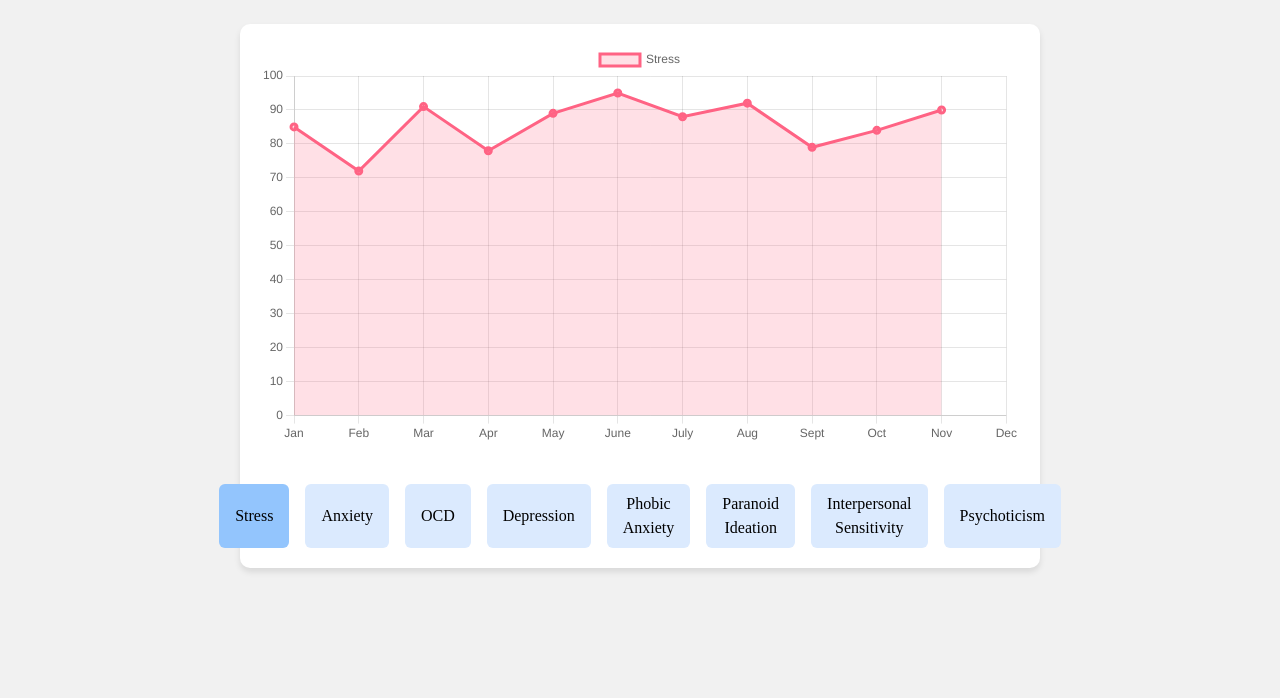
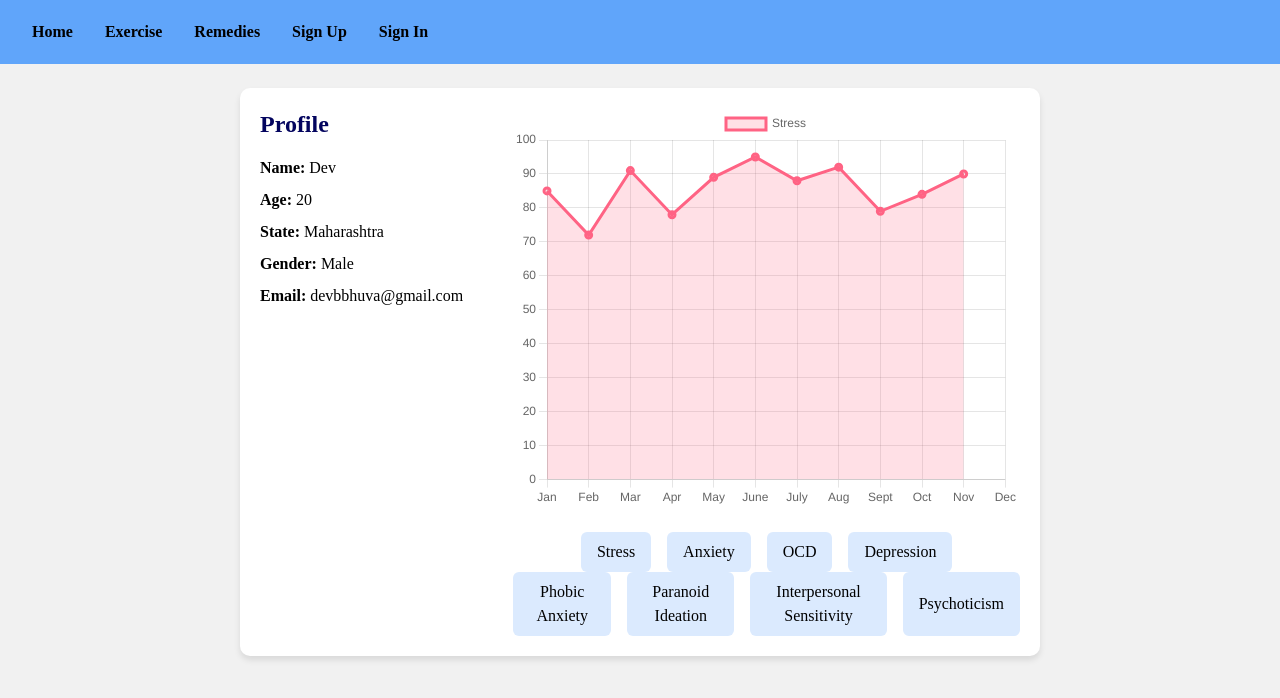
Before and after one commit to ShrackeR/mindful-wellbeing, a React (Create React App) app in the folder frontend/: page /profile in a window 1280 px wide. Shown: the top 698 px of the page. Built offline with nearby package versions, Linux system fonts and the light colour scheme.

Commit message:
profile css, navigation toggle

```diff
--- a/frontend/src/components/Login.js
+++ b/frontend/src/components/Login.js
@@ -16,6 +16,11 @@ function Login() {
 
   const [isPageLoaded, setPageLoaded] = useState(false);
 
+  function signUpSuccess() {
+    localStorage.setItem("token", "123");
+    console.log("This is a function without parameters.");
+  }
+
   useEffect(() => {
     // Set a delay of 100ms to show the page content after the fade-in effect
     setTimeout(() => {
@@ -25,7 +30,7 @@ function Login() {
 
   const handleSubmit = async (e) => {
     e.preventDefault();
-
+    navigate("/");
     const formData = new FormData();
     formData.append("email", email);
     formData.append("passwd", password);
@@ -107,6 +112,7 @@ function Login() {
             </div>
 
             <button
+              onClick={signUpSuccess}
               type="submit"
               className="w-full bg-pink-violent text-white font-semibold py-2 rounded-full hover:bg-purple-700 focus:outline-none focus:ring focus:ring-purple-500 focus:ring-opacity-50"
             >
--- a/frontend/src/components/Navigation.js
+++ b/frontend/src/components/Navigation.js
@@ -1,8 +1,15 @@
 import React, { useState, useEffect } from "react";
 import { Link } from "react-router-dom";
 import "./Navigation.css";
+import { useNavigate } from "react-router-dom";
 
 function Navigation() {
+  const navigate = useNavigate();
+  // Function to check if a token exists in local storage
+  const isUserAuthenticated = () => {
+    const token = localStorage.getItem("token");
+    return !!token; // Convert to a boolean
+  };
   return (
     <div className="bg-blue-400">
       <nav className="flex flex-row items-center h-16 px-4">
@@ -11,13 +18,6 @@ function Navigation() {
           className="text-black font-semibold hover:dark:bg-gray-900 hover:text-white rounded-lg px-4 py-2 animate-fadein"
         >
           Home
-        </Link>
-        <>
-          <Link
-            to="/quiz"
-            className="text-black font-semibold hover:dark:bg-gray-900 hover:text-white rounded-lg px-4 py-2 animate-fadein"
-          >
-            Test
         </Link>
         <Link
           to="/api"
@@ -31,11 +31,27 @@ function Navigation() {
         >
           Remedies
         </Link>
-          <button className="text-black font-semibold hover:dark:bg-gray-900 hover:text-white rounded-lg px-4 py-2 animate-fadein">
+        {isUserAuthenticated() ? ( // Check if the user is authenticated
+          <>
+            <Link
+              to="/profile"
+              className="text-black font-semibold hover:dark:bg-gray-900 hover:text-white rounded-lg px-4 py-2 animate-fadein"
+            >
+              Profile
+            </Link>
+            <button
+              onClick={() => {
+                // Handle logout here (clear the token from local storage)
+                localStorage.removeItem("token");
+                navigate("/");
+                // You can also redirect the user to the login page or perform any other logout-related actions.
+              }}
+              className="text-black font-semibold hover:dark:bg-gray-900 hover:text-white rounded-lg px-4 py-2 animate-fadein"
+            >
               Logout
             </button>
           </>
-
+        ) : (
           <>
             <Link
               to="/SignUp"
@@ -50,6 +66,7 @@ function Navigation() {
               Sign In
             </Link>
           </>
+        )}
       </nav>
     </div>
   );
--- a/frontend/src/pages/Profile.js
+++ b/frontend/src/pages/Profile.js
@@ -1,5 +1,6 @@
 import React, { useEffect, useState, useRef } from "react";
 import { Chart } from "chart.js/auto";
+import Navigation from "../components/Navigation";
 
 const Profile = () => {
   // Hardcoded data for multiple Line Charts
@@ -124,31 +125,67 @@ const Profile = () => {
     }
   }, [activeTab]);
 
+  // Assuming chartDataArray contains your chart data
+  const rowsOfButtons = [];
+  for (let i = 0; i < chartDataArray.length; i += 4) {
+    const row = chartDataArray.slice(i, i + 4);
+    rowsOfButtons.push(row);
+  }
+
   return (
+    <>
+      <Navigation />
       <div className="container mx-auto mt-6">
+        <div className="flex flex-col md:flex-row">
+          {/* Profile Section */}
+          <div className="md:w-1/3 text-left mb-4">
+            <h2 className="text-2xl font-semibold mb-4">Profile</h2>
+            <div className="mb-2">
+              <strong>Name:</strong> Dev
+            </div>
+            <div className="mb-2">
+              <strong>Age:</strong> 20
+            </div>
+            <div className="mb-2">
+              <strong>State:</strong> Maharashtra
+            </div>
+            <div className="mb-2">
+              <strong>Gender:</strong> Male
+            </div>
+            <div className="mb-2">
+              <strong>Email:</strong> devbbhuva@gmail.com
+            </div>
+          </div>
+          {/* Chart Section */}
+          <div className="md:w-2/3">
             <div className="chart mb-6">
               <canvas ref={chartRef} width={800} height={400}></canvas>
             </div>
             {/* Tabs to switch between charts */}
-      <div className="flex justify-center mt-4 space-x-4">
-        {chartDataArray.map((chartData, index) => (
+            <div className="flex flex-wrap justify-center mt-4">
+              {rowsOfButtons.map((row, rowIndex) => (
+                <div key={rowIndex} className="flex space-x-4">
+                  {row.map((chartData, index) => (
                     <button
                       key={index}
-            className={`py-2 px-4 rounded-md mt-4 ${
-              activeTab === index
+                      className={`py-2 px-4 rounded-md ${
+                        activeTab === chartData.index
                           ? "bg-blue-300 text-blue-1000"
                           : "bg-blue-100 text-blue-1000 hover:bg-blue-200 hover:text-blue-800"
                       }`}
-            onClick={() => setActiveTab(index)}
+                      onClick={() => setActiveTab(chartData.index)}
                     >
                       {chartData.label}
                     </button>
                   ))}
                 </div>
+              ))}
             </div>
+          </div>
+        </div>
+      </div>
+    </>
   );
-
-
 };
 
 export default Profile;
```
Lines whose indentation alone changed are shown as unchanged.
